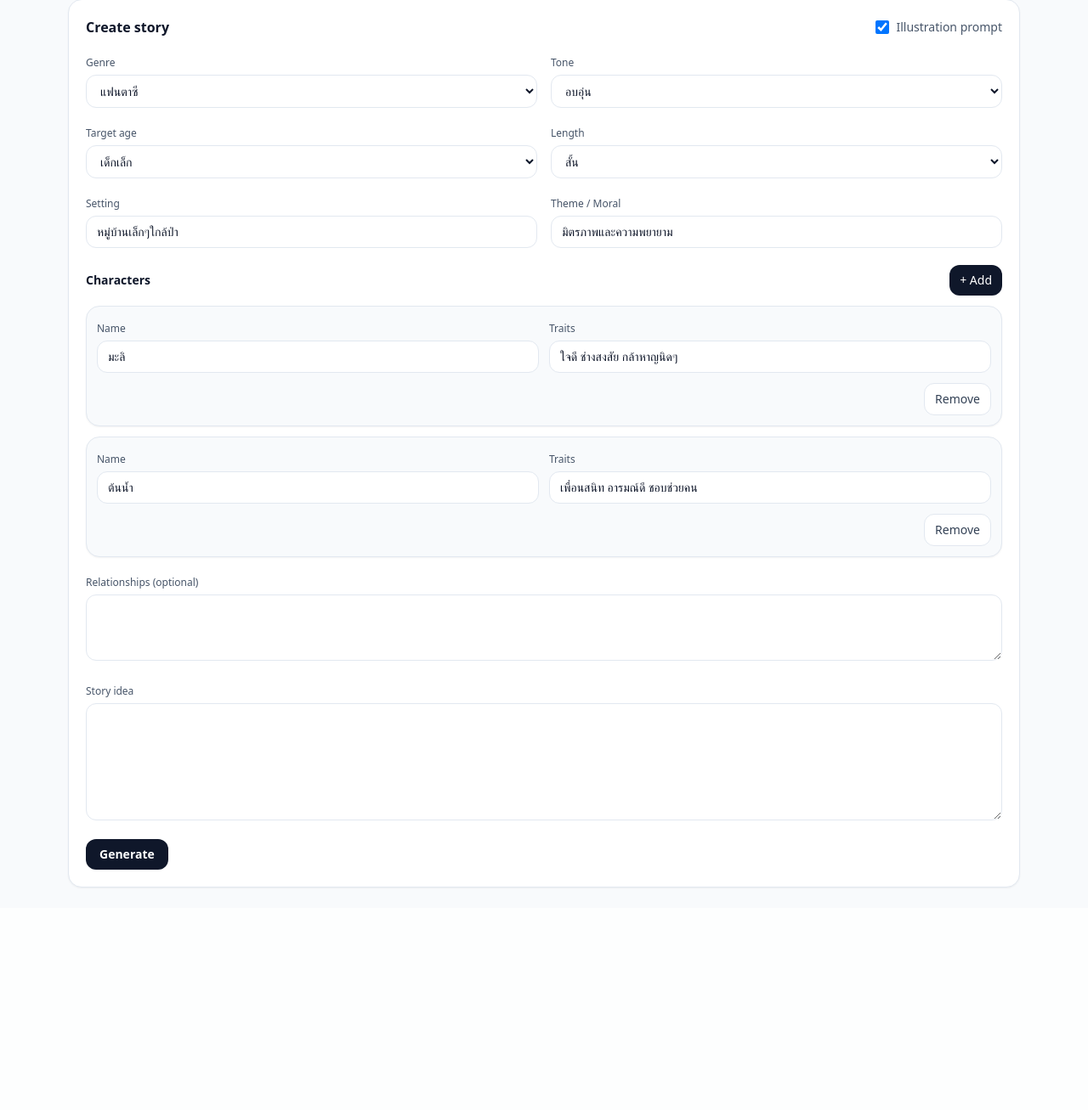
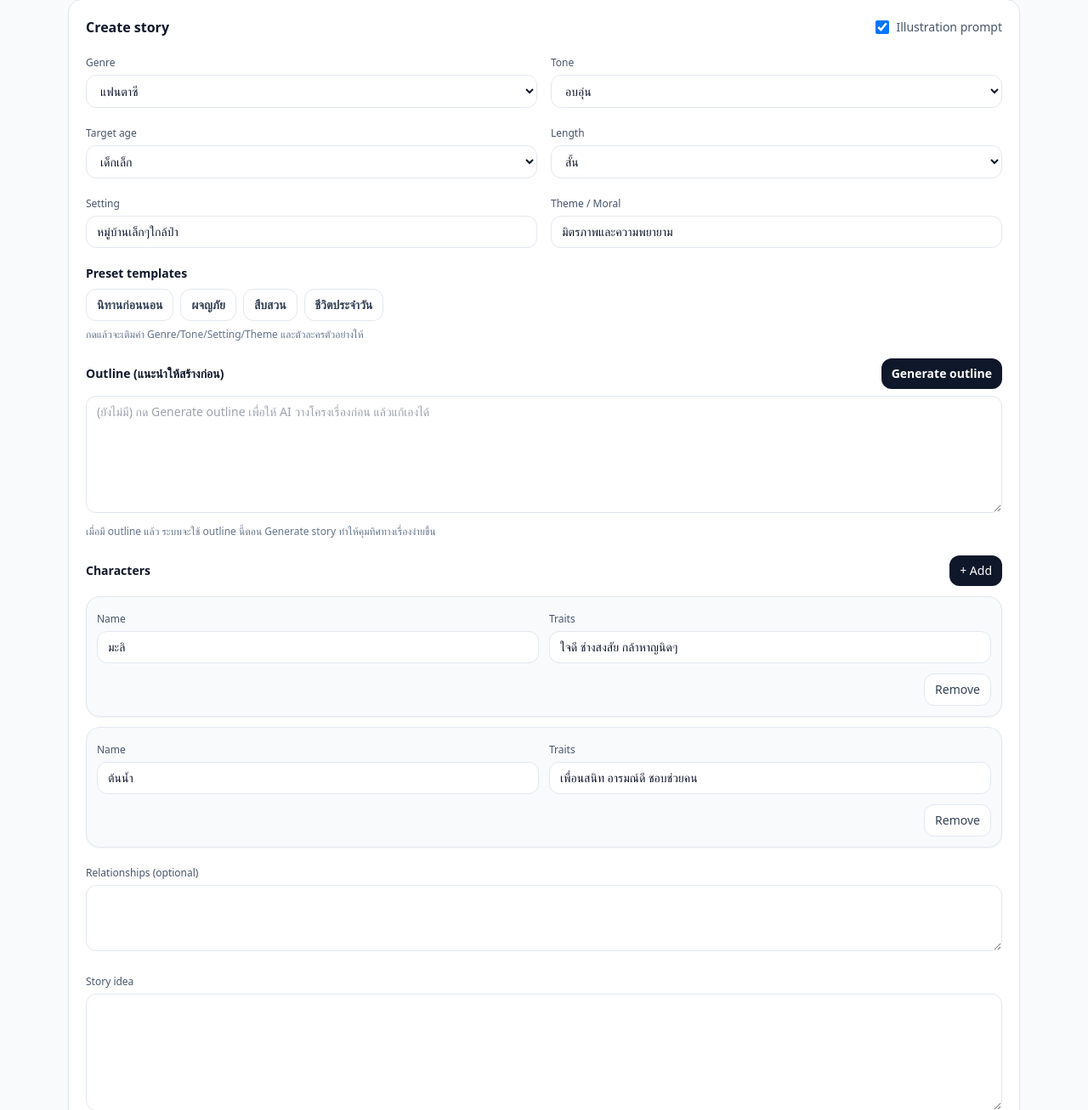
Before and after one commit to pathipat11/Story-Generator-Webapp, a FastAPI app: page /create in a window 1280 px wide. Shown: the part 89-1396 px from the top of the page at 85% size. Before the commit the page ends 1135 px from the top, so only its background shows below. Run offline with FastAPI, Linux system fonts and the light colour scheme; some libraries are stand-ins or nearby versions.

Commit message:
Update: Function Preset templates, Outline

```diff
--- a/backend/app.py
+++ b/backend/app.py
@@ -2,7 +2,7 @@ import re, time
 from pathlib import Path
 from typing import List, Optional, Dict, Any
 
-from fastapi import FastAPI, Request
+from fastapi import FastAPI, Request, status
 from fastapi.responses import HTMLResponse, JSONResponse, Response
 from fastapi.staticfiles import StaticFiles
 from fastapi.templating import Jinja2Templates
@@ -53,6 +53,7 @@ class StoryBody(BaseModel):
     tone: str = "warm"
     length: str = "short"
     age: str = "kids"
+    outline: str = ""
 
     setting: str = "หมู่บ้านเล็กๆใกล้ป่า"
     theme: str = "มิตรภาพและความพยายาม"
@@ -70,6 +71,16 @@ class NextBody(BaseModel):
 class IllustrateBody(BaseModel):
     story_id: int
     aspect_ratio: str = "3:4"
+
+class OutlineBody(BaseModel):
+    idea: str
+    genre: str = "fantasy"
+    tone: str = "warm"
+    length: str = "short"
+    age: str = "kids"
+    setting: str = ""
+    theme: str = ""
+    characters: List[Character] = Field(default_factory=list)
 
 
 # ---------------------------
@@ -153,6 +164,7 @@ def api_generate_story(body: StoryBody):
         "characters": [c.model_dump() for c in chars],
         "relationships": body.relationships.strip(),
     }
+    outline_block = (body.outline or "").strip()
 
     prompt = f"""{SYSTEM_RULES}
 {OUTPUT_FORMAT_FIRST}
@@ -171,6 +183,9 @@ Characters:
 
 Relationships (if any):
 {body.relationships.strip() or "(none)"}
+
+[Outline]
+{outline_block if outline_block else "(no outline provided)"}
 
 [User idea]
 {idea}
@@ -307,6 +322,12 @@ Composition: main characters in the center, background matches the setting.
             return JSONResponse({"error": "429 Rate limit: รอสักครู่แล้วลองใหม่ครับ"}, status_code=429)
         return JSONResponse({"error": f"{type(e).__name__}: {s}"}, status_code=500)
 
+@app.delete("/api/story/{story_id}")
+def api_delete_story(story_id: int):
+    ok = storage.delete_story(story_id)
+    if not ok:
+        return JSONResponse({"error": "not found"}, status_code=404)
+    return {"ok": True}
 
 # ---------------------------
 # Downloads (file responses)
@@ -346,3 +367,53 @@ def download(story_id: int, ext: str):
         )
 
     return JSONResponse({"error": "ext must be md|txt|pdf"}, status_code=400)
+
+
+@app.post("/api/outline")
+def api_outline(body: OutlineBody):
+    idea = (body.idea or "").strip()
+    if not idea:
+        return JSONResponse({"error": "กรุณาพิมพ์ไอเดียก่อนครับ"}, status_code=400)
+
+    genre = _safe_map(GENRE_GUIDE, body.genre, "แฟนตาซี")
+    tone = _safe_map(TONE_GUIDE, body.tone, "อบอุ่น ให้กำลังใจ")
+    length = _safe_map(LENGTH_GUIDE, body.length, "ประมาณ 300-500 คำ")
+    age = _safe_map(AGE_GUIDE, body.age, "เด็กเล็ก")
+
+    chars = body.characters or []
+    char_block = "\n".join([f"- {c.name}: {c.traits}".strip() for c in chars]) or "(none)"
+
+    prompt = f"""
+You are a story planner.
+Write a clear outline in Thai with bullets and short lines.
+
+[Options]
+Genre: {genre}
+Tone: {tone}
+Target age: {age}
+Length: {length}
+Setting: {body.setting or "(not specified)"}
+Theme: {body.theme or "(not specified)"}
+
+Characters:
+{char_block}
+
+[User idea]
+{idea}
+
+[Output]
+- Title idea:
+- Main conflict:
+- Key scenes (3-6 scenes):
+- Ending:
+- Moral:
+"""
+
+    try:
+        outline_text = generate_text(DEFAULT_MODEL, prompt)
+        return {"outline": (outline_text or "").strip()}
+    except Exception as e:
+        s = str(e)
+        if "429" in s or "RESOURCE_EXHAUSTED" in s:
+            return JSONResponse({"error": "429 Rate limit: รอสักครู่แล้วลองใหม่ครับ"}, status_code=429)
+        return JSONResponse({"error": f"{type(e).__name__}: {s}"}, status_code=500)
--- a/backend/prompts.py
+++ b/backend/prompts.py
@@ -9,6 +9,7 @@ TONE_GUIDE = {
     "funny": "ตลก น่ารัก",
     "mystery": "ลึกลับ ชวนติดตาม",
     "dark_soft": "หม่นเล็กน้อยแต่ไม่รุนแรง/ไม่โหด",
+    "bedtime": "อ่อนโยน สบายใจ",
 }
 
 GENRE_GUIDE = {
--- a/backend/static/create.js
+++ b/backend/static/create.js
@@ -1,10 +1,17 @@
-function v(id) { return document.getElementById(id).value; }
+function v(id) {
+  const el = document.getElementById(id);
+  if (!el) throw new Error(`Missing element id="${id}"`);
+  return el.value;
+}
 function checked(id) { return document.getElementById(id).checked; }
 
 const charsWrap = document.getElementById("chars");
 const addCharBtn = document.getElementById("addChar");
 const genBtn = document.getElementById("gen");
 const statusEl = document.getElementById("status");
+
+const genOutlineBtn = document.getElementById("genOutline");
+const outlineEl = document.getElementById("outline");
 
 let isBusy = false;
 
@@ -37,15 +44,119 @@ function getCharacters() {
   }).filter(c => c.name);
 }
 
+function clearChars() { charsWrap.innerHTML = ""; }
+
+function applyPreset(key) {
+  const presets = {
+    bedtime: {
+      genre: "bedtime", tone: "warm", age: "kids", length: "short",
+      setting: "ห้องนอนอุ่นๆในคืนฝนพรำ", theme: "ความกล้าหาญเล็กๆก่อนนอน",
+      chars: [
+        ["น้องพลอย", "ขี้กลัวนิดๆ แต่ใจดี"],
+        ["น้องหมี", "ตุ๊กตาหมีพูดได้ ชอบปลอบใจ"]
+      ],
+      idea: "เด็กคนหนึ่งกลัวเสียงฟ้าร้อง แล้วได้เรียนรู้วิธีทำให้ใจสงบ"
+    },
+    adventure: {
+      genre: "adventure", tone: "funny", age: "preteens", length: "medium",
+      setting: "เกาะลึกลับกลางทะเล", theme: "มิตรภาพและการแก้ปัญหา",
+      chars: [
+        ["มะลิ", "ใจดี ช่างสงสัย กล้าหาญนิดๆ"],
+        ["ต้นน้ำ", "เพื่อนสนิท อารมณ์ดี ชอบช่วยคน"]
+      ],
+      idea: "ทีมเพื่อนออกตามหาของวิเศษในเกาะลึกลับ แต่ต้องผ่านด่านปริศนา"
+    },
+    mystery: {
+      genre: "detective", tone: "mystery", age: "teens", length: "medium",
+      setting: "โรงเรียนเก่าแก่ที่มีข่าวลือ", theme: "ความจริงสำคัญกว่าความเชื่อ",
+      chars: [
+        ["เรย์", "ช่างสังเกต ชอบตั้งคำถาม"],
+        ["มิน", "สายเทค ช่วยหาหลักฐาน"]
+      ],
+      idea: "เกิดเหตุของหายลึกลับในโรงเรียน ทุกคนสงสัยผี แต่จริงๆมีคนอยู่เบื้องหลัง"
+    },
+    slice: {
+      genre: "slice", tone: "warm", age: "adult", length: "short",
+      setting: "คาเฟ่เล็กๆริมถนน", theme: "การเริ่มต้นใหม่",
+      chars: [
+        ["ฟ้า", "เจ้าของคาเฟ่ที่กำลังท้อ"],
+        ["ปั้น", "ลูกค้าที่มาพร้อมคำพูดให้กำลังใจ"]
+      ],
+      idea: "วันธรรมดาในคาเฟ่ที่เปลี่ยนชีวิตคนหนึ่งให้กลับมามีหวัง"
+    }
+  };
+
+  const p = presets[key];
+  if (!p) return;
+
+  document.getElementById("genre").value = p.genre;
+  document.getElementById("tone").value = p.tone;
+  document.getElementById("age").value = p.age;
+  document.getElementById("length").value = p.length;
+  document.getElementById("setting").value = p.setting;
+  document.getElementById("theme").value = p.theme;
+  document.getElementById("idea").value = p.idea;
+
+  clearChars();
+  p.chars.forEach(([n, t]) => addCharRow(n, t));
+
+  outlineEl.value = ""; // reset outline when preset changes
+}
+
 addCharBtn.addEventListener("click", () => addCharRow("", ""));
+
+// preset buttons
+document.querySelectorAll(".preset").forEach(btn => {
+  btn.addEventListener("click", () => applyPreset(btn.dataset.preset));
+});
+
+// defaults
 addCharRow("มะลิ", "ใจดี ช่างสงสัย กล้าหาญนิดๆ");
 addCharRow("ต้นน้ำ", "เพื่อนสนิท อารมณ์ดี ชอบช่วยคน");
+
+genOutlineBtn.addEventListener("click", async () => {
+  if (isBusy) return;
+  isBusy = true;
+  genOutlineBtn.disabled = true;
+  statusEl.textContent = "Generating outline...";
+
+  const payload = {
+    idea: v("idea"),
+    genre: v("genre"),
+    tone: v("tone"),
+    age: v("age"),
+    length: v("length"),
+    setting: v("setting"),
+    theme: v("theme"),
+    characters: getCharacters(),
+  };
+
+  try {
+    const res = await fetch("/api/outline", {
+      method: "POST",
+      headers: { "Content-Type": "application/json" },
+      body: JSON.stringify(payload),
+    });
+    const data = await res.json();
+    if (!res.ok) {
+      statusEl.textContent = data.error || `Error ${res.status}`;
+      return;
+    }
+    outlineEl.value = data.outline || "";
+    statusEl.textContent = "Outline ready ✓ (แก้ไขได้)";
+  } catch (e) {
+    statusEl.textContent = "เชื่อมต่อเซิร์ฟเวอร์ไม่ได้";
+  } finally {
+    genOutlineBtn.disabled = false;
+    isBusy = false;
+  }
+});
 
 genBtn.addEventListener("click", async () => {
   if (isBusy) return;
   isBusy = true;
   genBtn.disabled = true;
-    statusEl.textContent = "Generating...";
+  statusEl.textContent = "Generating story...";
 
   const payload = {
     genre: v("genre"),
@@ -57,6 +168,7 @@ genBtn.addEventListener("click", async () => {
     relationships: v("rels"),
     characters: getCharacters(),
     want_illustration_prompt: checked("wantImgPrompt"),
+    outline: (outlineEl.value || "").trim(),
     idea: v("idea"),
   };
 
--- a/backend/templates/create.html
+++ b/backend/templates/create.html
@@ -70,6 +70,49 @@
         </div>
     </div>
 
+    <!-- Presets -->
+    <div class="mt-5">
+        <h3 class="text-sm font-semibold">Preset templates</h3>
+        <div class="mt-2 flex flex-wrap gap-2">
+            <button type="button" data-preset="bedtime"
+                class="preset rounded-xl border border-slate-200 bg-white px-3 py-2 text-sm font-semibold text-slate-700 hover:bg-slate-50 dark:border-slate-800 dark:bg-slate-950 dark:text-slate-200 dark:hover:bg-slate-900">
+                นิทานก่อนนอน
+            </button>
+            <button type="button" data-preset="adventure"
+                class="preset rounded-xl border border-slate-200 bg-white px-3 py-2 text-sm font-semibold text-slate-700 hover:bg-slate-50 dark:border-slate-800 dark:bg-slate-950 dark:text-slate-200 dark:hover:bg-slate-900">
+                ผจญภัย
+            </button>
+            <button type="button" data-preset="mystery"
+                class="preset rounded-xl border border-slate-200 bg-white px-3 py-2 text-sm font-semibold text-slate-700 hover:bg-slate-50 dark:border-slate-800 dark:bg-slate-950 dark:text-slate-200 dark:hover:bg-slate-900">
+                สืบสวน
+            </button>
+            <button type="button" data-preset="slice"
+                class="preset rounded-xl border border-slate-200 bg-white px-3 py-2 text-sm font-semibold text-slate-700 hover:bg-slate-50 dark:border-slate-800 dark:bg-slate-950 dark:text-slate-200 dark:hover:bg-slate-900">
+                ชีวิตประจำวัน
+            </button>
+        </div>
+        <p class="mt-2 text-xs text-slate-500 dark:text-slate-400">กดแล้วจะเติมค่า Genre/Tone/Setting/Theme
+            และตัวละครตัวอย่างให้</p>
+    </div>
+
+    <!-- Outline -->
+    <div class="mt-5">
+        <div class="flex items-center justify-between">
+            <h3 class="text-sm font-semibold">Outline (แนะนำให้สร้างก่อน)</h3>
+            <button id="genOutline" type="button"
+                class="rounded-xl bg-slate-900 px-3 py-2 text-sm font-semibold text-white hover:bg-slate-800 dark:bg-white dark:text-slate-900 dark:hover:bg-slate-200">
+                Generate outline
+            </button>
+        </div>
+
+        <textarea id="outline" placeholder="(ยังไม่มี) กด Generate outline เพื่อให้ AI วางโครงเรื่องก่อน แล้วแก้เองได้"
+            class="mt-2 w-full rounded-xl border border-slate-200 bg-white px-3 py-2 text-sm dark:border-slate-800 dark:bg-slate-950"
+            rows="6"></textarea>
+
+        <p class="mt-2 text-xs text-slate-500 dark:text-slate-400">
+            เมื่อมี outline แล้ว ระบบจะใช้ outline นี้ตอน Generate story ทำให้คุมทิศทางเรื่องง่ายขึ้น
+        </p>
+    </div>
 
     <div class="mt-5">
         <div class="flex items-center justify-between">
```
Also changed, not shown: backend/static/stories.js (+74 -10 lines), backend/static/story.js (+5 -6 lines), backend/storage.py (+10 -0 lines), backend/stories.db. Lines whose indentation alone changed are shown as unchanged.
